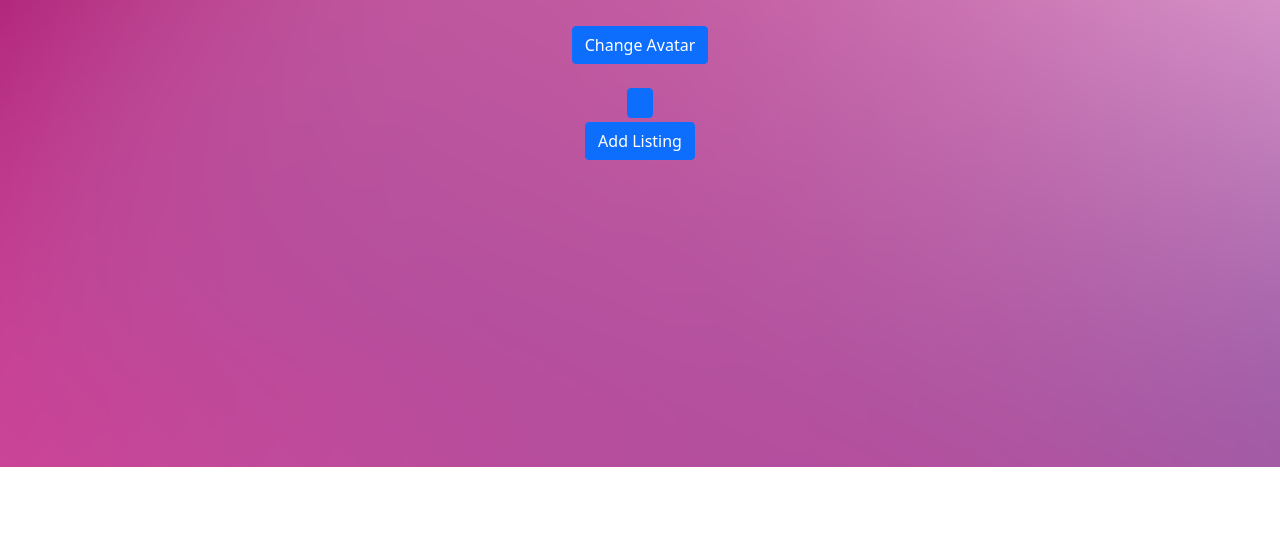
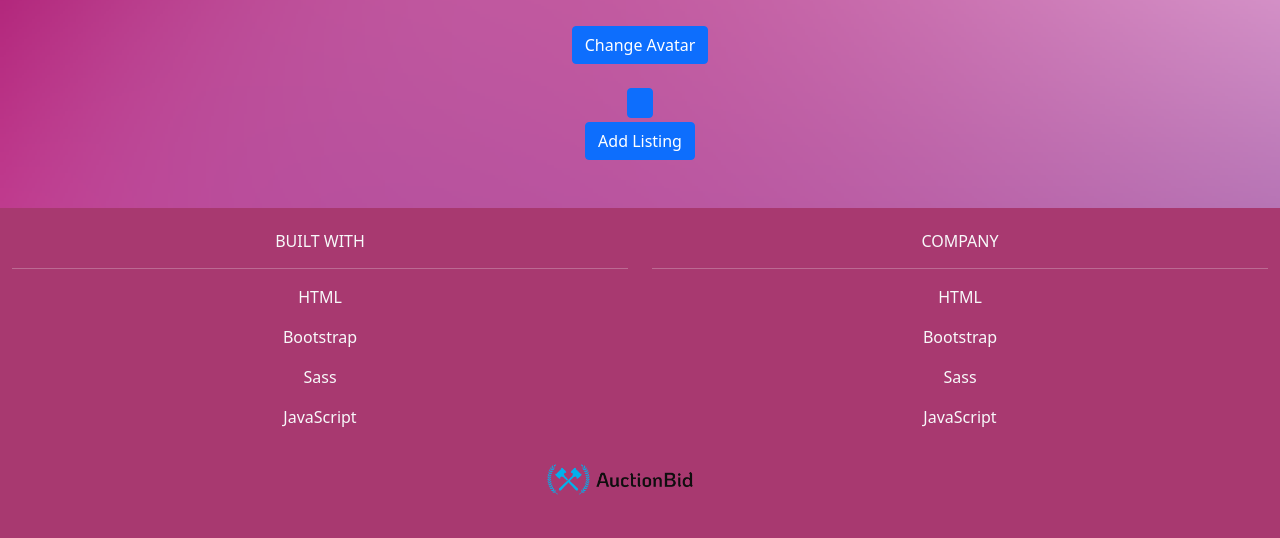
Before and after one commit to Sugal99/Semester-Project-2, a website: page profile.html in a window 1280 px wide. Shown: the part 333-871 px from the top of the page. Before the commit the page ends 800 px from the top, so only its background shows below. Drawn offline with nearby package versions, Linux system fonts and the light colour scheme.

Commit message:
No console.logs left

```diff
--- a/js/posts/profile.js
+++ b/js/posts/profile.js
@@ -13,11 +13,8 @@ async function getProfileInfo(url) {
 
     const response = await fetch(url, getData);
     const json = await response.json();
-    console.log("API Response:", json);
     return json;
-  } catch (error) {
-    console.log(error);
-  }
+  } catch (error) {}
 }
 
 async function main() {
@@ -25,7 +22,6 @@ async function main() {
     const profileName = localStorage.getItem("user");
 
     if (!profileName) {
-      console.error("Profile name not found in localStorage");
       return;
     }
 
@@ -35,9 +31,7 @@ async function main() {
     const savedAvatarUrl = localStorage.getItem("avatar");
 
     updateProfileHTML(profileData, savedAvatarUrl);
-  } catch (error) {
-    console.error("Error in main function:", error);
-  }
+  } catch (error) {}
 }
 
 document
--- a/js/posts/profileposts.js
+++ b/js/posts/profileposts.js
@@ -9,13 +9,9 @@ async function fetchWithToken(url) {
       },
     };
     const response = await fetch(url, getData);
-    console.log(response);
     const json = await response.json();
-    console.log(json);
     return json;
-  } catch (error) {
-    console.log(error);
-  }
+  } catch (error) {}
 }
 
 /**
@@ -52,7 +48,6 @@ async function profileHandler() {
   const user = localStorage.getItem("user");
 
   if (!user) {
-    console.error("User identity not found in local storage.");
     return;
   }
 
@@ -63,7 +58,6 @@ async function profileHandler() {
   if (json) {
     createPostsHTML(json);
   } else {
-    console.error("Error fetching user posts.");
   }
 }
 
@@ -90,7 +84,6 @@ function createPostHTML(post) {
 
     // Add error handling for the image
     img.addEventListener("error", function (event) {
-      // Prevent the default error behavior (logging to the console)
       event.preventDefault();
 
       // Set a placeholder image source if the image fails to load
--- a/profile.html
+++ b/profile.html
@@ -210,5 +210,37 @@
     <script src="/js/posts/profileposts.js"></script>
     <script src="/js/posts/nav.js"></script>
 
+
+ <footer class="container-fluid text-light py-4 text-center bg-warning">
+      <div class="row">
+        <!-- Built with section -->
+        <div class="col-md-6">
+          <h6 class="text-uppercase">Built with</h6>
+          <hr />
+          <p>HTML</p>
+          <p>Bootstrap</p>
+          <p>Sass</p>
+          <p>JavaScript</p>
+        </div>
+
+        <!-- Company section -->
+        <div class="col-md-6">
+          <h6 class="text-uppercase">Company</h6>
+          <hr />
+          <p>HTML</p>
+          <p>Bootstrap</p>
+          <p>Sass</p>
+          <p>JavaScript</p>
+        </div>
+      </div>
+
+      <!-- Logo section -->
+      <div class="row">
+        <div class="col text-center">
+          <img src="/images/websiteLogo.png" class="logo" />
+        </div>
+      </div>
+    </footer>
+
 </body>
 </html>
```
Also changed, not shown: about.html (+1 -4 lines), index.html (+1 -1 lines), js/posts/filter.js (+2 -8 lines), js/posts/index.mjs (+2 -9 lines), js/posts/spesifc.js (+3 -19 lines).
